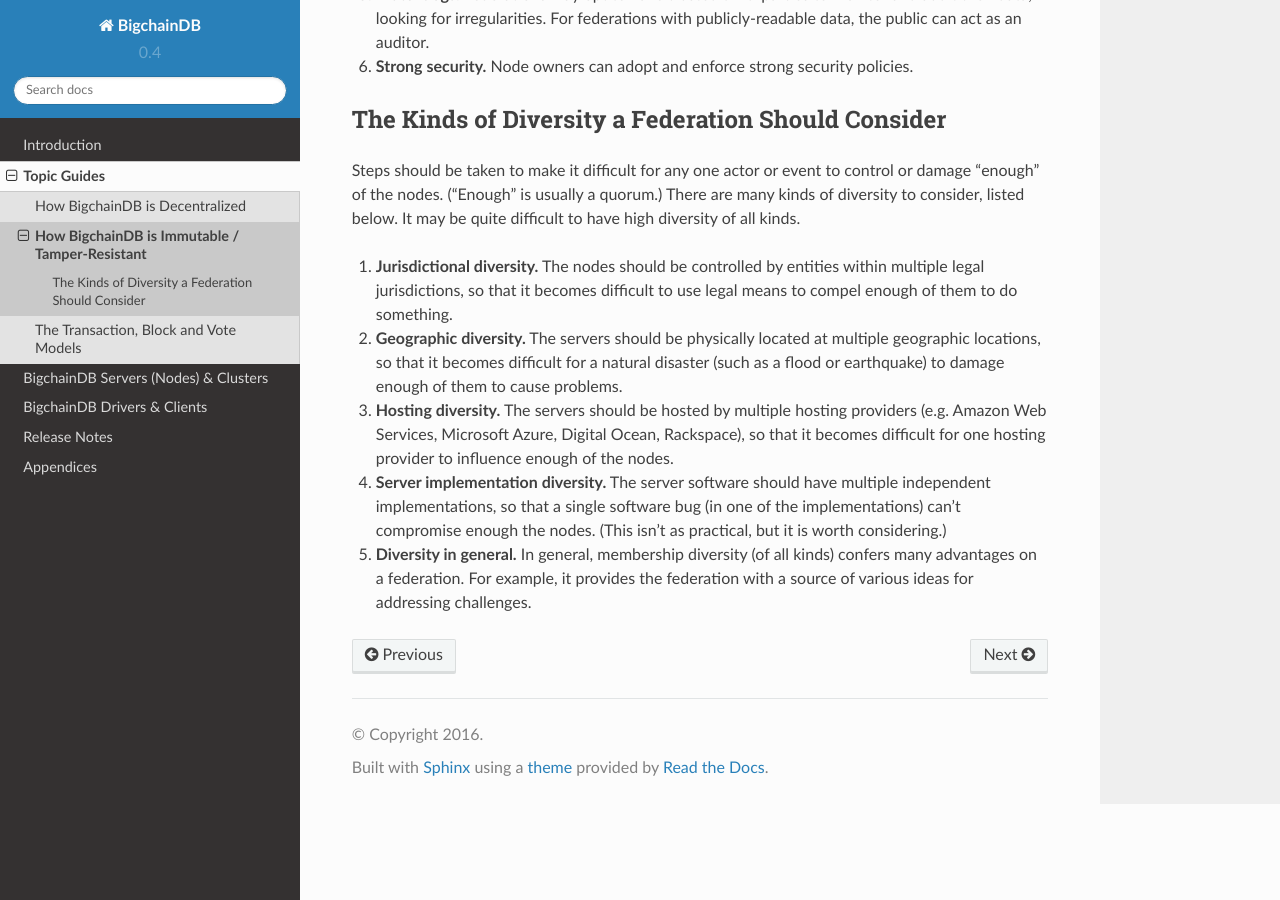
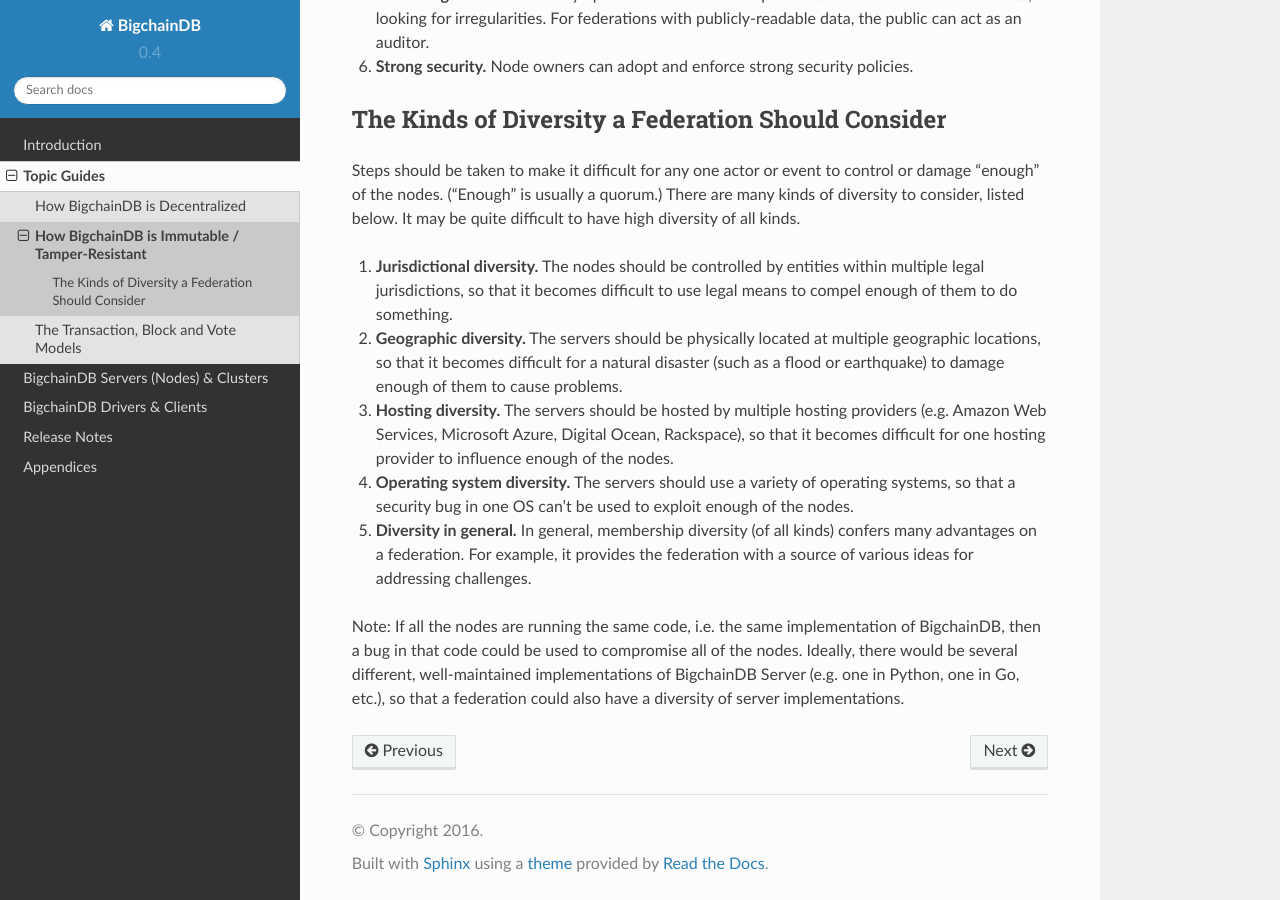
Before and after one commit to bigchaindb/bigchaindb, a Sphinx documentation site: the page built from docs/source/topic-guides/immutable.md, in a window 1280 px wide and 900 px high, scrolled down 969 px. Built offline with Sphinx 7.4.7 and the Read the Docs theme 2.0.0, drawn with Linux system fonts in a browser that asks for light colours.

Commit message:
Updated section on diversity in federations

```diff
--- a/docs/source/topic-guides/immutable.md
+++ b/docs/source/topic-guides/immutable.md
@@ -21,5 +21,7 @@ Steps should be taken to make it difficult for any one actor or event to control
 1. **Jurisdictional diversity.** The nodes should be controlled by entities within multiple legal jurisdictions, so that it becomes difficult to use legal means to compel enough of them to do something.
 2. **Geographic diversity.** The servers should be physically located at multiple geographic locations, so that it becomes difficult for a natural disaster (such as a flood or earthquake) to damage enough of them to cause problems.
 3. **Hosting diversity.** The servers should be hosted by multiple hosting providers (e.g. Amazon Web Services, Microsoft Azure, Digital Ocean, Rackspace), so that it becomes difficult for one hosting provider to influence enough of the nodes.
-4. **Server implementation diversity.** The server software should have multiple independent implementations, so that a single software bug (in one of the implementations) can’t compromise enough the nodes. (This isn’t as practical, but it is worth considering.)
+4. **Operating system diversity.** The servers should use a variety of operating systems, so that a security bug in one OS can’t be used to exploit enough of the nodes.
 5. **Diversity in general.** In general, membership diversity (of all kinds) confers many advantages on a federation. For example, it provides the federation with a source of various ideas for addressing challenges.
+
+Note: If all the nodes are running the same code, i.e. the same implementation of BigchainDB, then a bug in that code could be used to compromise all of the nodes. Ideally, there would be several different, well-maintained implementations of BigchainDB Server (e.g. one in Python, one in Go, etc.), so that a federation could also have a diversity of server implementations.
```
